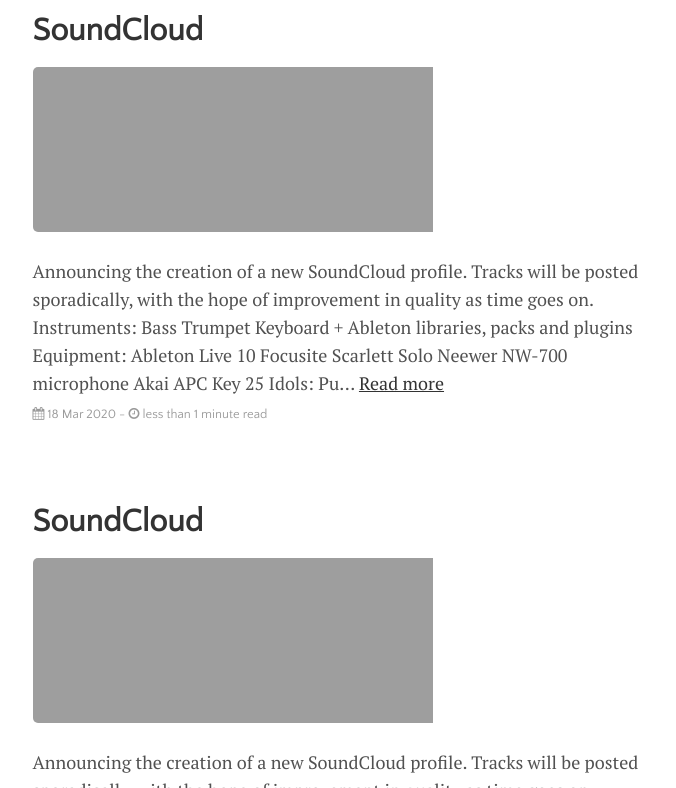
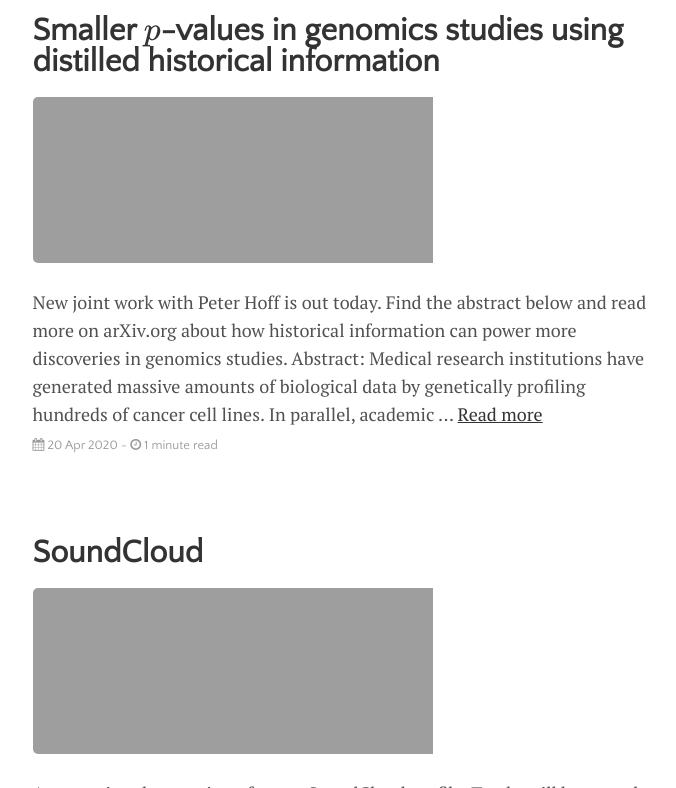
Before and after one commit to j-g-b/j-g-b.github.io, a Jekyll site: the page built from index.html, in a window 1280 px wide and 900 px high, cut to the strip 112-900 px from the top of the window. Shown: the whole strip, without its empty margins (300-976 px from the left). Built offline with Jekyll 4.4.1, drawn with Linux system fonts in a browser that asks for light colours; formulas are drawn with MathJax 3; the list of posts is cut into pages by our own code; some of the changed text lies outside the part shown.

Commit message:
fab genomics article

```diff
--- /dev/null
+++ b/_posts/2020-04-20-fab-genomics.md
@@ -0,0 +1,14 @@
+---
+layout: post
+title: "Smaller \\(p\\)-values in genomics studies using distilled historical information"
+author: "Jordan Bryan"
+categories: journal
+tags: [documentation,sample]
+image: fab-fig1.png
+---
+
+New joint work with [Peter Hoff](https://pdhoff.github.io) is out today. Find the abstract below and read more on [arXiv.org](https://arxiv.org/abs/2004.07887) about how historical information can power more discoveries in genomics studies.
+
+**Abstract:**
+
+Medical research institutions have generated massive amounts of biological data by genetically profiling hundreds of cancer cell lines. In parallel, academic biology labs have conducted genetic screens on small numbers of cancer cell lines under custom experimental conditions. In order to share information between these two approaches to scientific discovery, this article proposes a "frequentist assisted by Bayes" (FAB) procedure for hypothesis testing that allows historical information from massive genomics datasets to increase the power of hypothesis tests in specialized studies. The exchange of information takes place through a novel probability model for multimodal genomics data, which distills historical information pertaining to cancer cell lines and genes across a wide variety of experimental contexts. If the relevance of the historical information for a given study is high, then the resulting FAB tests can be more powerful than the corresponding classical tests. If the relevance is low, then the FAB tests yield as many discoveries as the classical tests. Simulations and practical investigations demonstrate that the FAB testing procedure can increase the number of effects discovered in genomics studies while still maintaining strict control of type I error and false discovery rates.
```
Also changed, not shown: menu/research.md (+6 -0 lines).
